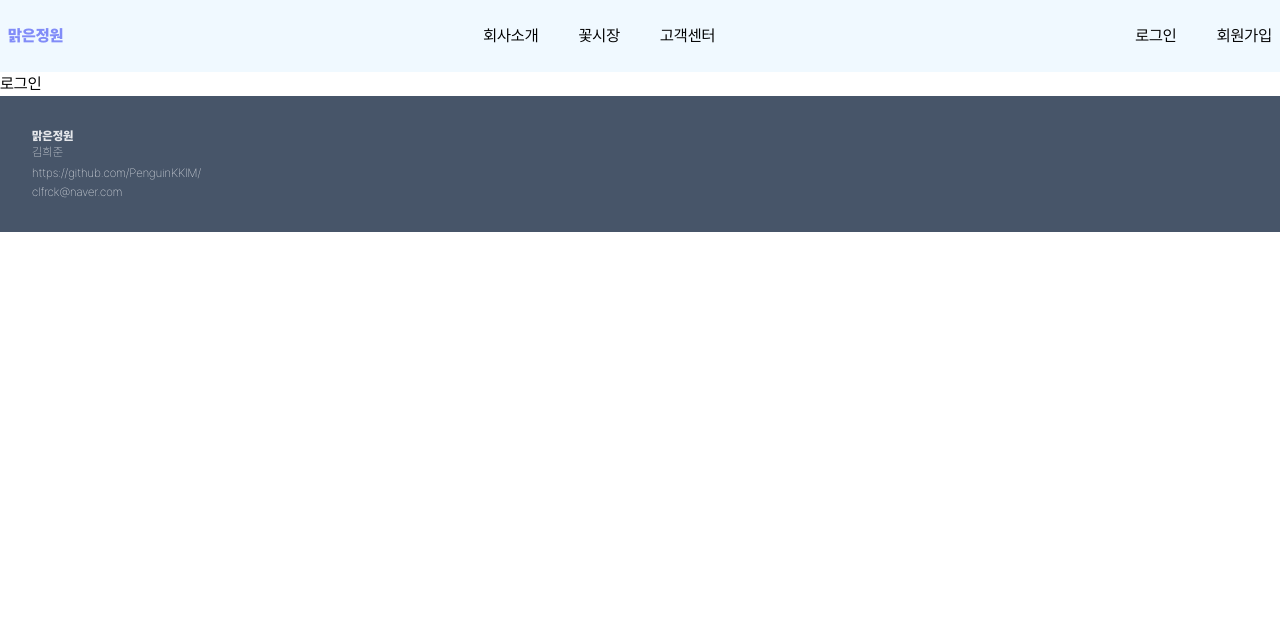
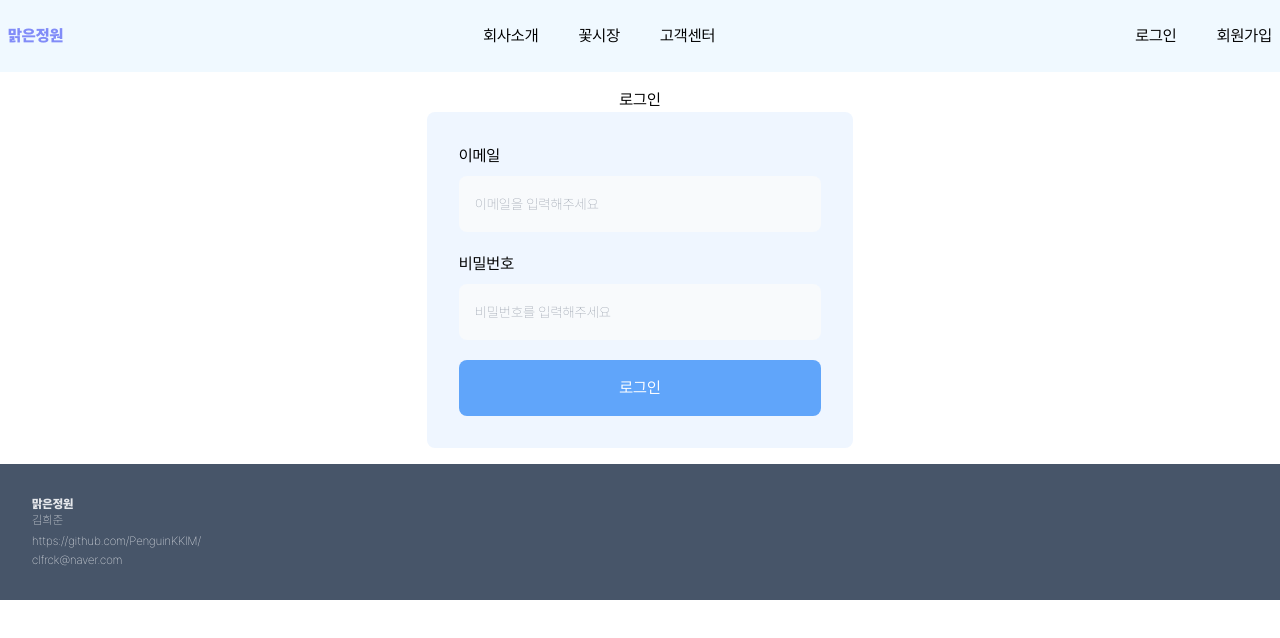
Before and after one commit to PenguinKKIM/flowermarket, a Next.js app: page /login in a window 1280 px wide. Shown: the top 638 px of the page. Built offline with nearby package versions, Linux system fonts and the light colour scheme.

Commit message:
Add : Login Form 생성

```diff
--- a/components/Form/InputCVA.ts
+++ b/components/Form/InputCVA.ts
@@ -1,7 +1,9 @@
 import { cva } from 'class-variance-authority';
 
-const inputStyle = cva('bg-slate-100 flex');
+const inputStyle = cva(
+  'bg-slate-50 flex p-4 rounded-lg placeholder:text-sm placeholder:font-thin ',
+);
 
-const labelStyle = cva('flex flex-col');
+const labelStyle = cva('flex flex-col gap-2');
 
 export { inputStyle, labelStyle };
--- a/components/Form/Login.tsx
+++ b/components/Form/Login.tsx
@@ -1,5 +1,40 @@
+import { inputStyle, labelStyle } from './InputCVA';
+
 function Login() {
-  return <div>로그인</div>;
+  return (
+    <section className="w-full flex items-center justify-center flex-col my-4">
+      <h1>로그인</h1>
+      <form className="w-1/3 flex flex-col gap-5  bg-blue-50 p-8 rounded-lg">
+        <label htmlFor="email" className={labelStyle()}>
+          이메일
+          <input
+            type="text"
+            name="email"
+            id="email"
+            className={inputStyle()}
+            placeholder="이메일을 입력해주세요"
+          />
+        </label>
+        <label htmlFor="password" className={labelStyle()}>
+          <p>비밀번호</p>
+          <input
+            type="text"
+            name="password"
+            id="password"
+            className={inputStyle()}
+            placeholder="비밀번호를 입력해주세요"
+          />
+        </label>
+
+        <button
+          type="submit"
+          className="p-4 rounded-lg bg-blue-400 text-white hover:bg-blue-600"
+        >
+          로그인
+        </button>
+      </form>
+    </section>
+  );
 }
 
 export default Login;
```
